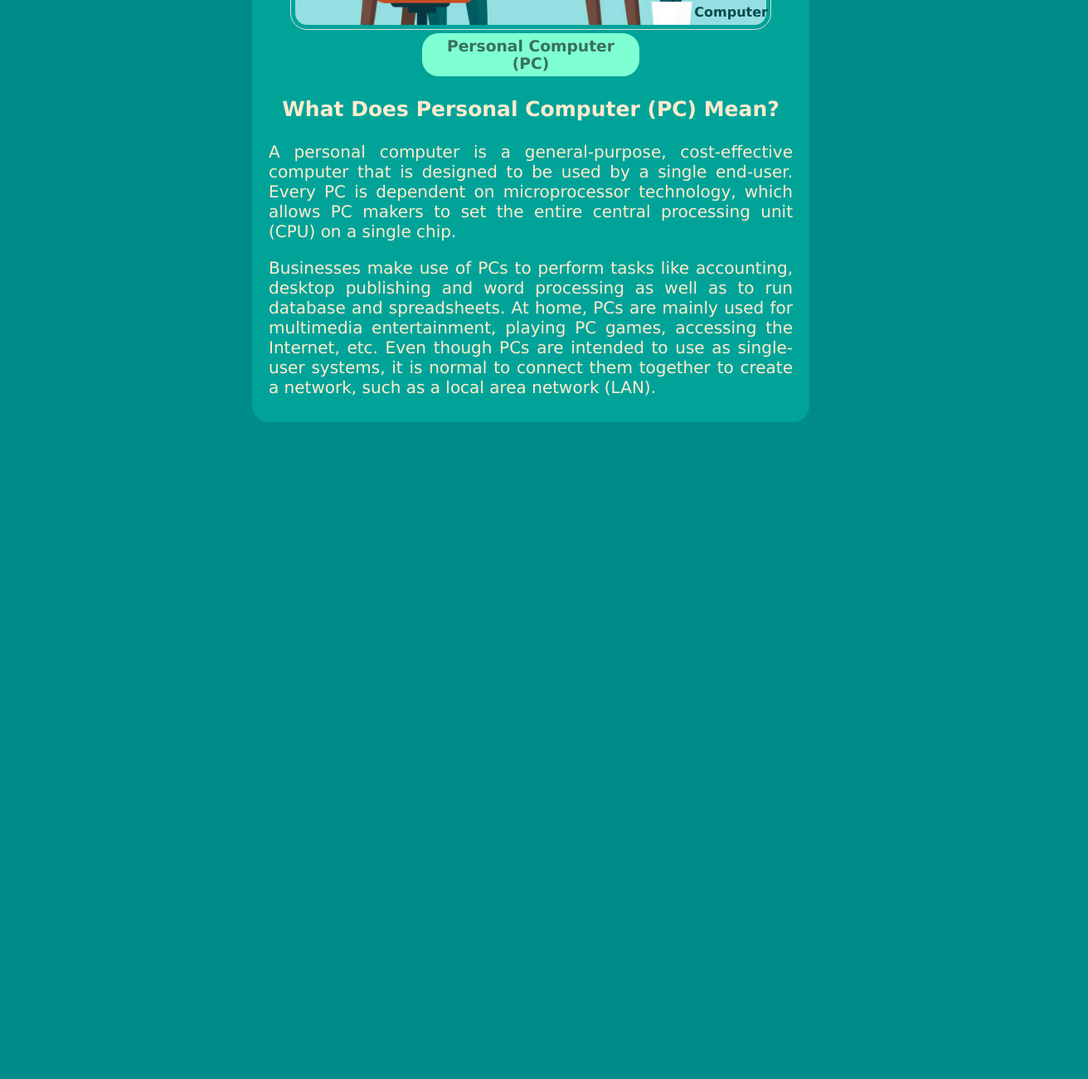
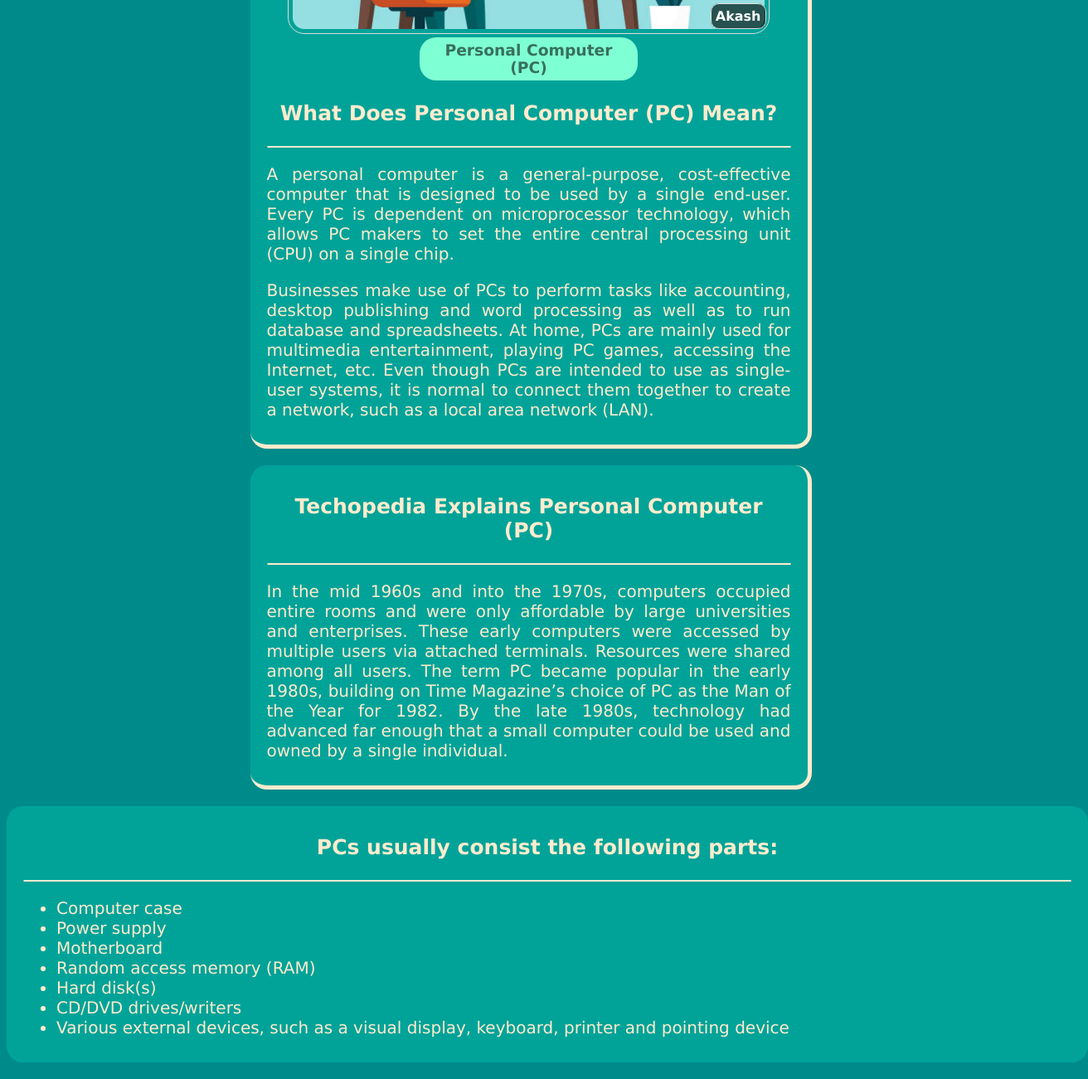
Before and after one commit to arakibulislam/repo-2, a plain HTML site: page index.html in a window 1280 px wide. Shown: the part 488-1789 px from the top of the page at 83% size, 1312 px wide, since content can reach past the window. Before the commit the page ends 1005 px from the top, so only its background shows below. Drawn offline with Linux system fonts and the light colour scheme.

Commit message:
coler add

```diff
--- a/index.html
+++ b/index.html
@@ -11,7 +11,8 @@
 </head>
 <body>
     <div class="icon">
-        <img src="image/android-chrome-512x512.png" alt="">
+        <a href="https://www.facebook.com/R.I.Akash/"target="_blank"><img src="image/android-chrome-512x512.png" alt=""></a>
+
     </div>
         <h1 class="main-head">
             Information About Personal Computer
@@ -20,7 +21,8 @@
     <div class="computer">
         <div class="image-text">
             <img src="image/istockphoto-1218524115-612x612.jpeg" alt="">
-            <div class="bottom-right">Computer</div>
+            <div class="bottom-right"> <a href="https://www.facebook.com/R.I.Akash/" target="_blank">Akash</a>
+            </div>
         </div>
 
         <h3>
@@ -30,6 +32,7 @@
         <p class="p1">
             What Does Personal Computer (PC) Mean?
         </p>
+        <hr class="hr-tag">
         <p class="p2">
             A personal computer is a general-purpose, cost-effective computer that is designed to be used by a single end-user. Every PC is dependent on microprocessor technology, which allows PC makers to set the entire central processing unit (CPU) on a single chip.
         </p>
@@ -37,6 +40,34 @@
             Businesses make use of PCs to perform tasks like accounting, desktop publishing and word processing as well as to run database and spreadsheets. At home, PCs are mainly used for multimedia entertainment, playing PC games, accessing the Internet, etc. Even though PCs are intended to use as single-user systems, it is normal to connect them together to create a network, such as a local area network (LAN).
         </p>
     </div>
+    <dir class="computer1">
+        <p class="p1">
+            Techopedia Explains Personal Computer (PC)
+        </p>
+        <hr class="hr-tag">
+        <p class="p2">
+            In the mid 1960s and into the 1970s, computers occupied entire rooms and were only affordable by large universities and enterprises. These early computers were accessed by multiple users via attached terminals. Resources were shared among all users. The term PC became popular in the early 1980s, building on Time Magazine’s choice of PC as the Man of the Year for 1982. By the late 1980s, technology had advanced far enough that a small computer could be used and owned by a single individual.
+
+        </p>
+    </dir>
+    <div class="computer3">
+        <p class="p1">
+            PCs usually consist the following parts:
+        </p>
+        <hr class="hr-tag">
+        <ul class="p2">
+            <li>Computer case</li>
+            <li>Power supply</li>
+            <li>Motherboard</li>
+            <li>Random access memory (RAM)</li>
+            <li>Hard disk(s)</li>
+            <li>CD/DVD drives/writers</li>
+            <li>Various external devices, such as a visual display, keyboard, printer and pointing device</li>
+
+
+
+        </ul>
+    </div>
 
 
 
--- a/style.css
+++ b/style.css
@@ -12,7 +12,9 @@ body{
 .main-head{
     color: aquamarine;
     background-color: cadetblue;
-
+    border: aquamarine 5px solid;
+    border-top: 0;
+    border-left: 0;
     border-radius: 50px;
     text-align: center;
     padding: 10px auto;
@@ -21,12 +23,15 @@ body{
 }
 
 .computer{
-    background: rgba(3, 204, 177, 0.356);
+    background: #03ccb15b;
     border-radius: 20px;
+    border: 5px solid blanchedalmond;
     text-align: center;
     padding:10px 20px;
     margin: 0 auto;
     width: 50%;
+    border-top: 0;
+    border-left: 0;
 }
 .computer h3{
     background-color: aquamarine;
@@ -36,7 +41,7 @@ body{
     width: 40%;
     color: rgba(0, 0, 0, 0.562);
 }
-.computer .p2{
+.p2{
    text-align: justify;
    font-size: 20px;
    color: blanchedalmond;
@@ -57,7 +62,7 @@ body{
 }
 .image-text{
     position: relative;
-    color: rgb(4, 74, 77);
+
     font-weight: bolder;
 }
 .bottom-right{
@@ -65,3 +70,40 @@ body{
     bottom:16px;
     right: 30px;
 }
+.bottom-right a{
+    color: rgb(255, 255, 255);
+    background-color:rgba(2, 34, 29, 0.74);
+    border-radius: 10px;
+    border: 1px solid #ddd;
+    padding: 5px;
+    text-decoration: none;
+
+}
+a:hover{
+    background-color: tomato;
+
+}
+.computer1{
+    background: rgba(3, 204, 177, 0.356);
+    border-radius: 20px;
+    border: blanchedalmond 5px solid;
+    margin:20px auto;
+    text-align: center;
+    padding:10px 20px;
+    border-top: 0;
+    border-left: 0;
+    width: 50%;
+}
+.computer3{
+    background: rgba(3, 204, 177, 0.356);
+    border-radius: 20px;
+    margin:20px auto;
+    padding:10px 20px;
+
+    width: 100%;
+}
+.hr-tag{
+    border: 1px solid blanchedalmond;
+    border-width: 1px;
+    border-radius: 15px;
+}
```
